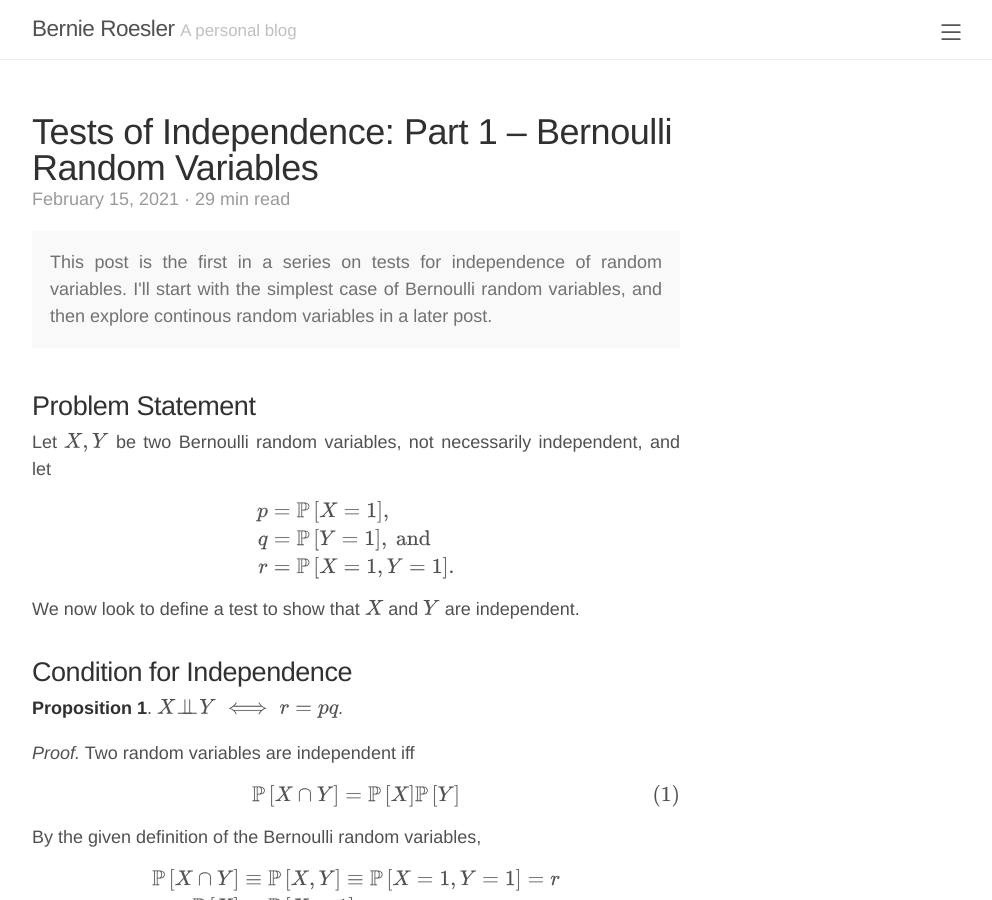
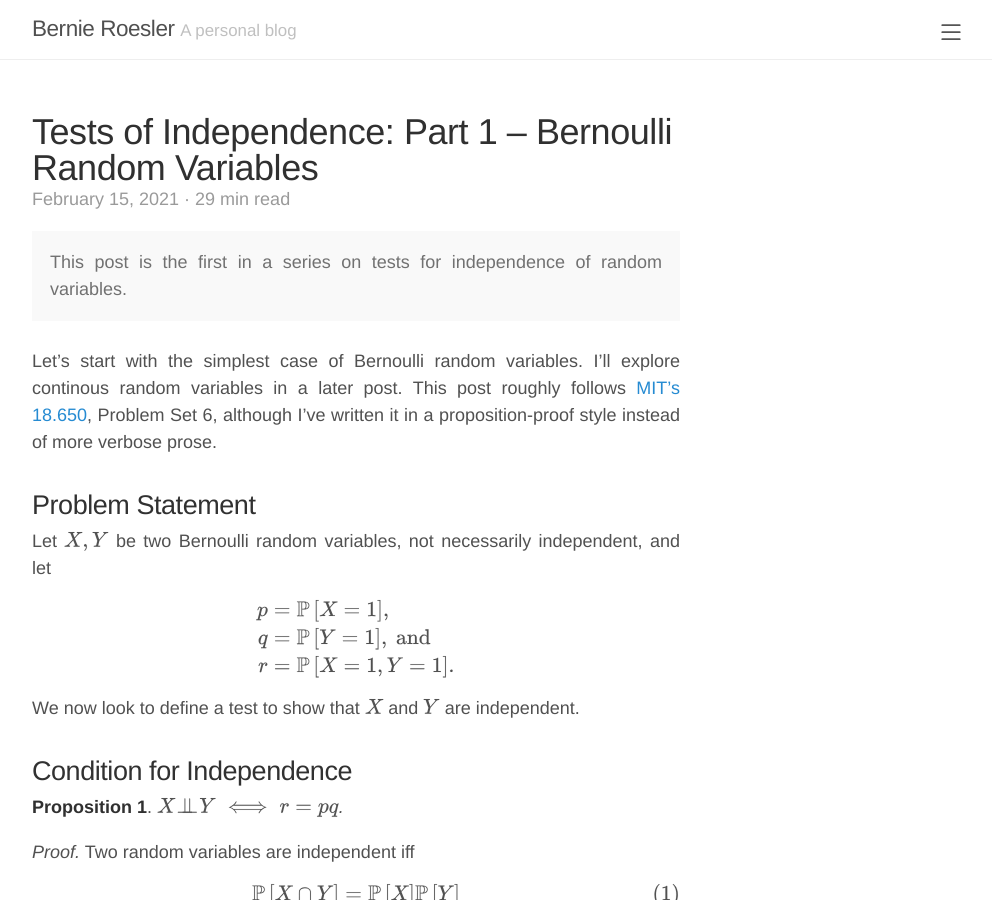
Before and after one commit to broesler/broesler.github.io, a Jekyll site: the page built from _posts/2021-02-15-indep_bern.md, in a window 1280 px wide and 900 px high. Shown: the whole window, without its empty margins (284-1276 px from the left). Built offline with Jekyll 4.4.1, drawn with Linux system fonts in a browser that asks for light colours; nearby versions of some CDN libraries.

Commit message:
Update intro.

```diff
--- a/_posts/2021-02-15-indep_bern.md
+++ b/_posts/2021-02-15-indep_bern.md
@@ -9,8 +9,7 @@ reading_time: 29
 
 <p class="message">
 This post is the first in a series on tests for independence of random
-variables. I'll start with the simplest case of Bernoulli random variables, and
-then explore continous random variables in a later post.
+variables.
 </p>
 
 <div style="visibility: hidden; padding: 0; margin-bottom: -2rem;">
@@ -24,6 +23,11 @@ $$
 \end{align*}
 $$
 </div>
+
+Let's start with the simplest case of Bernoulli random variables. I'll
+explore continous random variables in a later post. This post roughly follows
+[MIT's 18.650][ocw], Problem Set 6, although I've written it in a
+proposition-proof style instead of more verbose prose.
 
 ## Problem Statement
 
```
Also changed, not shown: _posts/2021-02-03-ks2samp.md (+0 -5 lines), Gemfile.lock.
